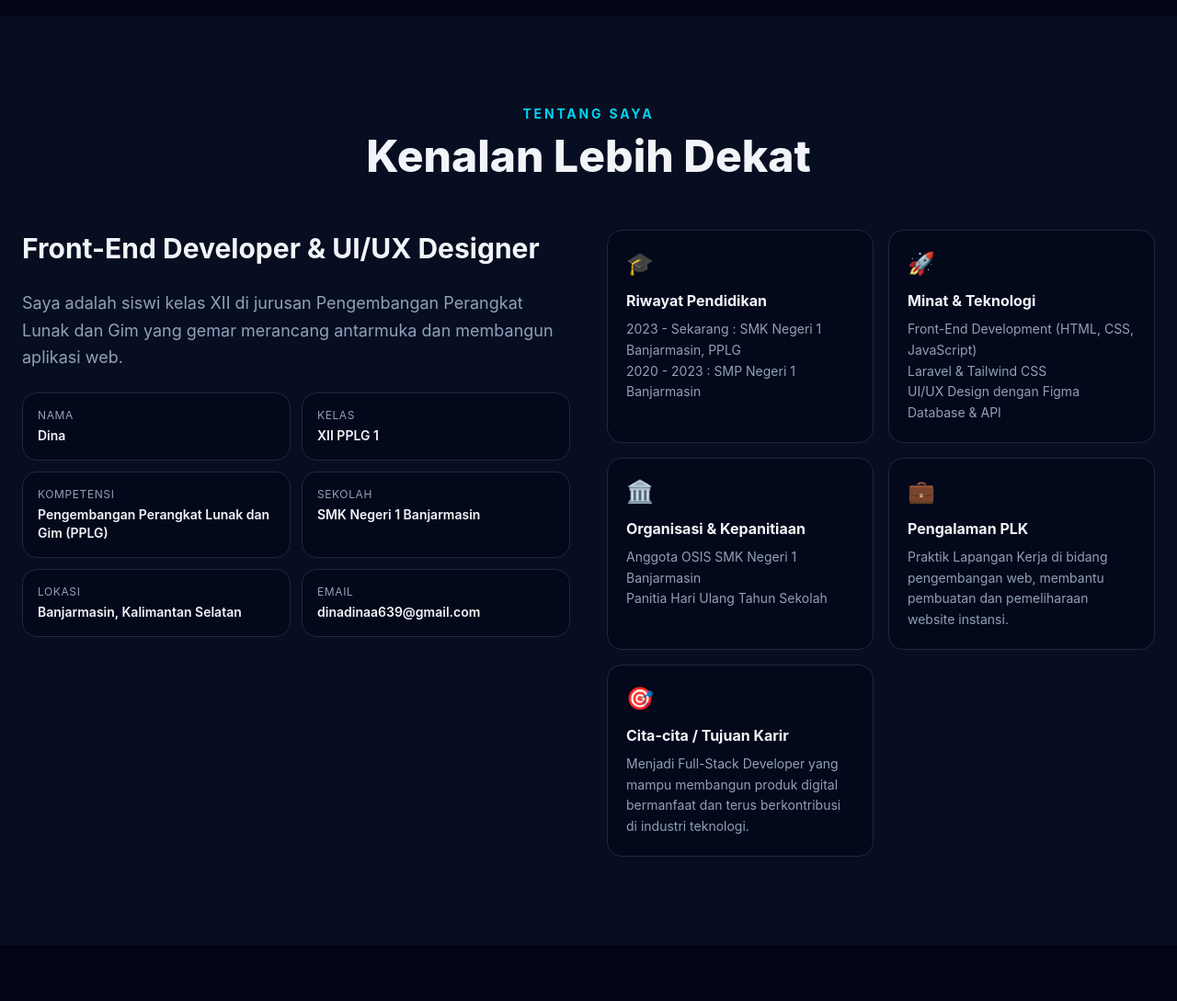
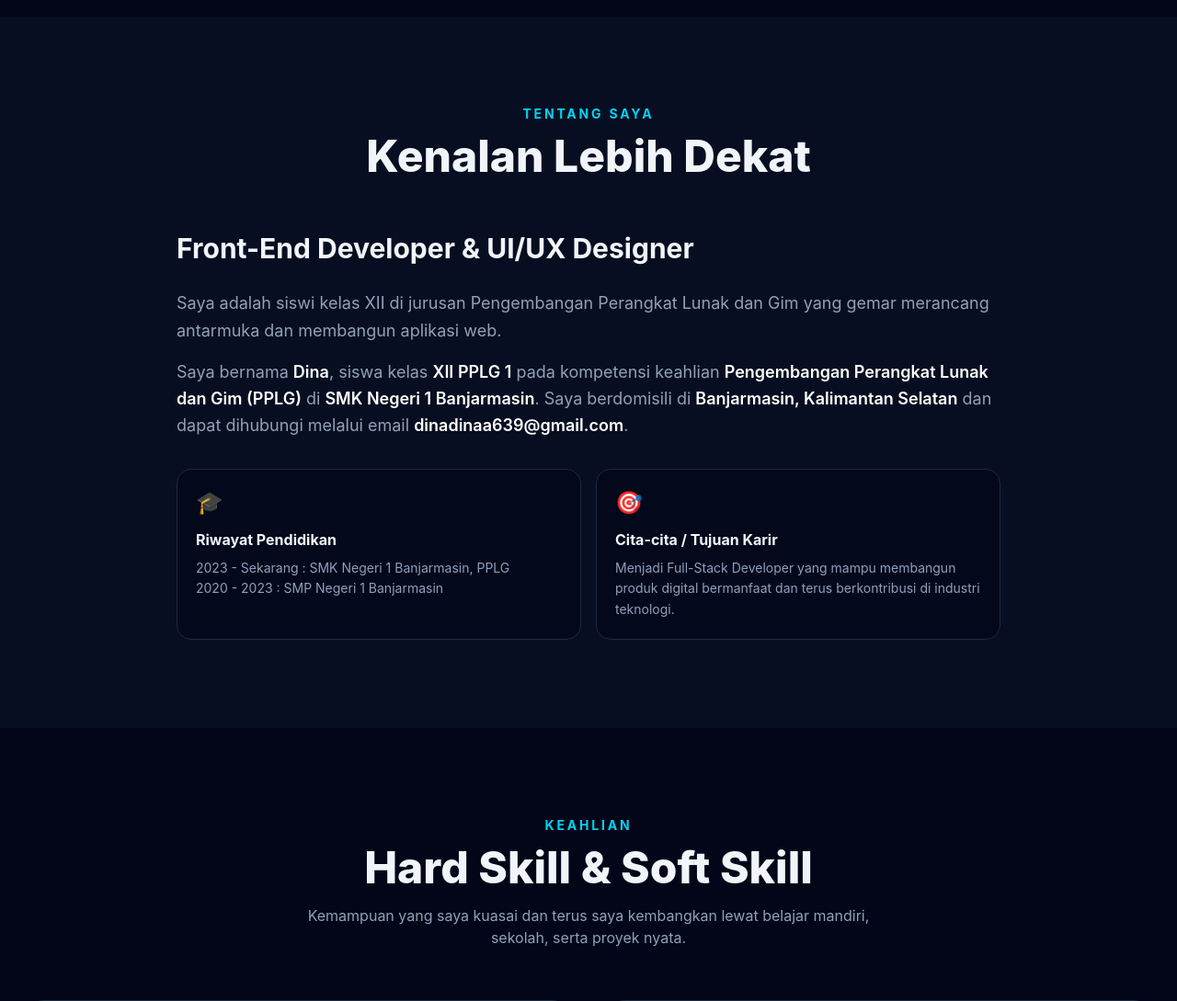
Before and after one commit to dina-aja/portfolio-dina, a Laravel app: page / in a window 1280 px wide. Shown: the part 782-1871 px from the top of the page at 92% size. Run offline with Laravel 12, Linux system fonts and the light colour scheme; data comes from the database, SQL or seed files in the repository; style sheets or scripts are compiled from the project's sources.

Commit message:
Sederhanakan section Tentang Saya: narasi menyatu dan 2 kotak di bawahnya

```diff
--- a/resources/views/welcome.blade.php
+++ b/resources/views/welcome.blade.php
@@ -148,38 +148,31 @@
             <h2 class="text-3xl sm:text-5xl font-extrabold">Kenalan Lebih Dekat</h2>
         </div>
 
-        <div class="grid lg:grid-cols-2 gap-10 items-start">
-            <div class="space-y-6">
-                <h3 class="text-2xl sm:text-3xl font-bold leading-snug">
-                    {{ $settings['tagline'] }}
-                </h3>
-                <p class="text-slate-600 dark:text-slate-400 leading-relaxed text-lg">
-                    {!! nl2br(e($settings['about_biodata'])) !!}
+        <div class="max-w-4xl mx-auto space-y-6">
+            <h3 class="text-2xl sm:text-3xl font-bold leading-snug">
+                {{ $settings['tagline'] }}
+            </h3>
+
+            <!-- Narasi biodata digabung dengan data profil yang dahulu tampil sebagai 6 kotak -->
+            <div class="space-y-4 text-slate-600 dark:text-slate-400 leading-relaxed text-lg">
+                <p>{!! nl2br(e($settings['about_biodata'])) !!}</p>
+                <p>
+                    Saya bernama
+                    <strong class="font-semibold text-slate-900 dark:text-white">{{ $settings['full_name'] }}</strong>,
+                    siswa kelas <strong class="font-semibold text-slate-900 dark:text-white">{{ $settings['class'] }}</strong>
+                    pada kompetensi keahlian
+                    <strong class="font-semibold text-slate-900 dark:text-white">{{ $settings['competency'] }}</strong>
+                    di <strong class="font-semibold text-slate-900 dark:text-white">{{ $settings['school'] }}</strong>.
+                    Saya berdomisili di <strong class="font-semibold text-slate-900 dark:text-white">{{ $settings['location'] }}</strong>
+                    dan dapat dihubungi melalui email
+                    <strong class="font-semibold text-slate-900 dark:text-white">{{ $settings['email'] }}</strong>.
                 </p>
-
-                <div class="grid grid-cols-2 gap-3">
-                    @foreach([
-                        ['Nama', $settings['full_name']],
-                        ['Kelas', $settings['class']],
-                        ['Kompetensi', $settings['competency']],
-                        ['Sekolah', $settings['school']],
-                        ['Lokasi', $settings['location']],
-                        ['Email', $settings['email']],
-                    ] as [$label, $value])
-                        <div class="p-4 rounded-2xl bg-slate-50 dark:bg-slate-950/60 border border-slate-200 dark:border-slate-800">
-                            <p class="text-xs uppercase tracking-wider text-slate-500 dark:text-slate-400 mb-1">{{ $label }}</p>
-                            <p class="font-semibold text-sm break-words">{{ $value }}</p>
-                        </div>
-                    @endforeach
-                </div>
             </div>
 
-            <div class="grid sm:grid-cols-2 gap-4">
+            <!-- Dua kotak tersisa ditempatkan di bawah narasi -->
+            <div class="grid sm:grid-cols-2 gap-4 pt-2">
                 @foreach([
                     ['🎓', 'Riwayat Pendidikan', $settings['education']],
-                    ['🚀', 'Minat & Teknologi', $settings['interests']],
-                    ['🏛️', 'Organisasi & Kepanitiaan', $settings['organization']],
-                    ['💼', 'Pengalaman PLK', $settings['plk']],
                     ['🎯', 'Cita-cita / Tujuan Karir', $settings['career_goal']],
                 ] as [$icon, $title, $body])
                     <div class="p-5 rounded-2xl bg-slate-50 dark:bg-slate-950/60 border border-slate-200 dark:border-slate-800 hover:border-cyan-400 transition">
```
Also changed, not shown: README.md.
